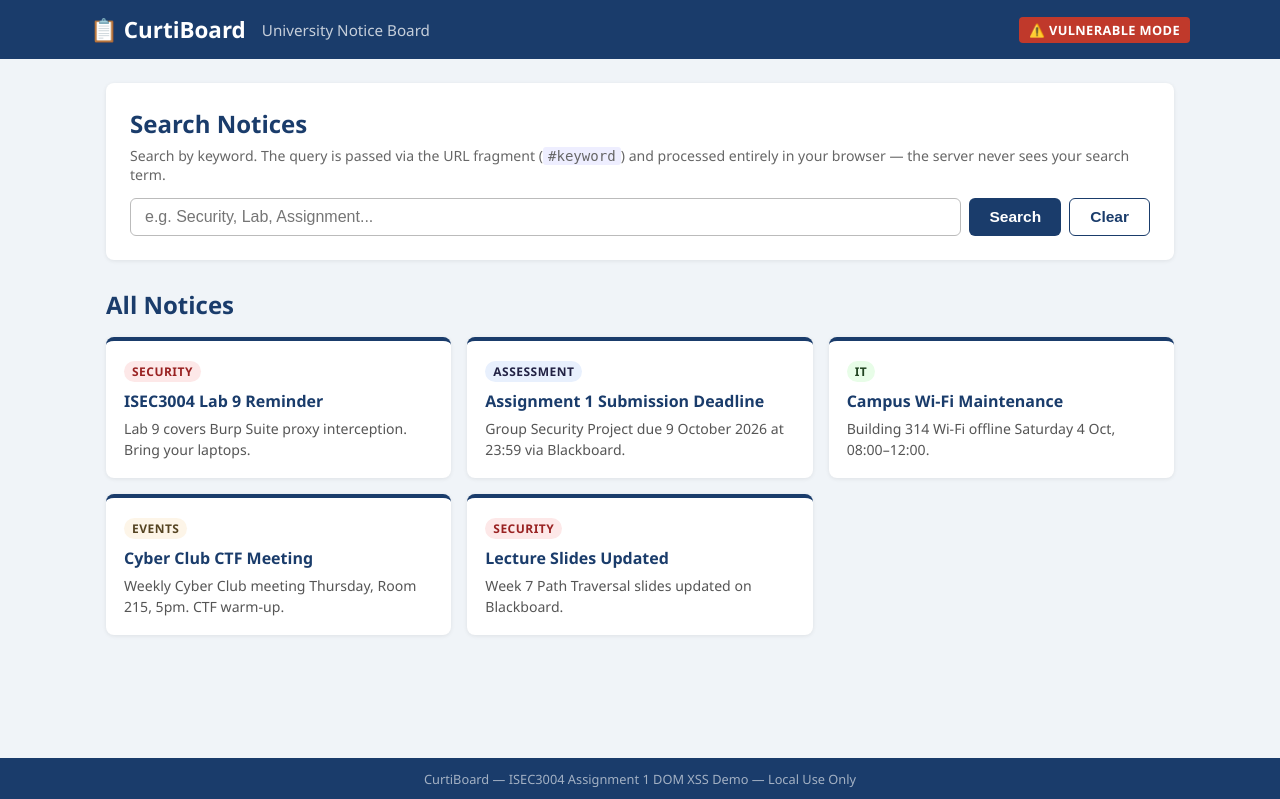
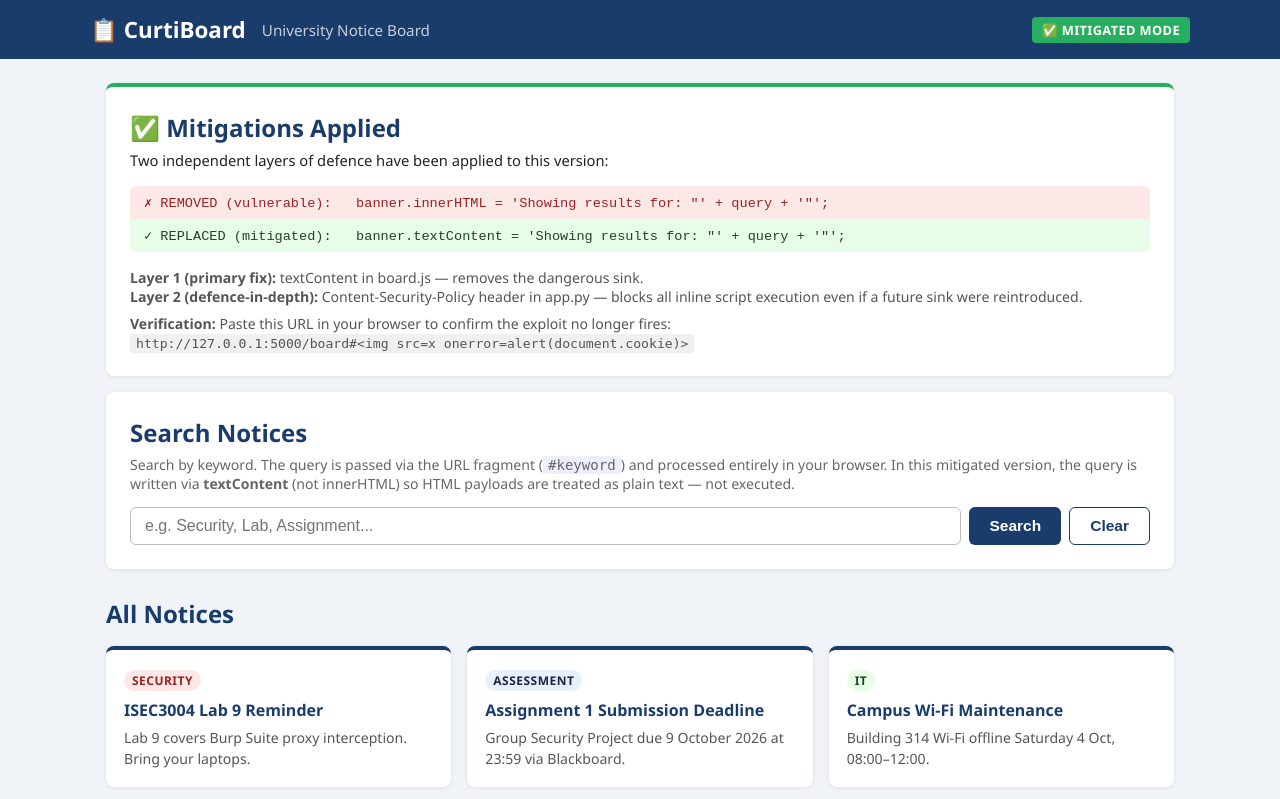
Before and after one commit to RuhanRandula/Group-8-ISEC3004-Assessment-1, a Flask app: page /board in a window 1280 px wide. Shown: the top 799 px of the page. Run offline with Flask 3, Linux system fonts and the light colour scheme.

Commit message:
Add DOM XSS exploit script and apply textContent + CSP mitigation (#30)
* Add 4-payload exploit script and apply DOM XSS mitigation (textContent + CSP header)

* Updated Naming convention

```diff
--- a/dom_xss_demo/app.py
+++ b/dom_xss_demo/app.py
@@ -1,36 +1,26 @@
-# FILE: dom_xss_demo/app.py
-# ISEC3004 Assignment 1 — Vulnerability 1: DOM-based Cross-Site Scripting
-# Member 1 — Vulnerable Application
-#
-# WHAT THIS FILE DOES:
-# Serves a university notice-board web application called CurtiBoard.
-# The app has a search feature that passes the user's query through the
-# URL fragment (location.hash). This fragment is then read by client-side
-# JavaScript in static/js/board.js and written into the page using innerHTML.
-#
-# WHY THIS IS DOM-BASED XSS (not reflected or stored):
-# The server NEVER reads, processes, or echoes back the search query.
-# Look at the /board route below — it calls render_template() with no
-# user-supplied arguments at all. The Flask access log will show only:
-#   GET /board HTTP/1.1
-# with zero trace of any payload, because browsers strip the URL fragment
-# before sending the HTTP request. The entire attack happens inside the
-# victim's browser — that client-side, server-invisible nature is the
-# defining characteristic of DOM-based XSS.
-#
-# VULNERABILITY LOCATION:
-#   Source : location.hash   in static/js/board.js
-#   Sink   : innerHTML       in static/js/board.js
-#   No server-side code is involved in the vulnerability at all.
+# ISEC3004 Assignment 1 - DOM XSS
+# Member 2 - Mitigated version
 
 from flask import Flask, render_template, make_response
 
 app = Flask(__name__)
 
-# NOTE: No Content-Security-Policy header is set in this vulnerable version.
-# The absence of CSP means the browser applies no restriction on script
-# execution, so any JavaScript injected via the innerHTML sink runs freely.
-# Member 2 will add the CSP header as a defence-in-depth mitigation.
+# Set to True for the fixed version.
+TOGGLE_MITIGATION = True
+
+
+@app.after_request
+def apply_security_headers(response):
+    # Add CSP as an extra layer of protection.
+    if TOGGLE_MITIGATION:
+        response.headers["Content-Security-Policy"] = (
+            "default-src 'self'; "
+            "script-src 'self'; "
+            "style-src 'self'; "
+            "object-src 'none'; "
+            "base-uri 'self'"
+        )
+    return response
 
 
 @app.route("/")
@@ -41,39 +31,24 @@ def index():
 
 @app.route("/board")
 def board():
-    """
-    VULNERABLE ROUTE — serves the notice board page.
-
-    SERVER-SIDE PROOF OF DOM-BASED XSS:
-    This route accepts no query parameters and reads no user input whatsoever.
-    render_template() is called with only a static template name. Whatever
-    the attacker puts after '#' in the URL is never received by this function.
-    It is confirmed by: run the app, open the Flask terminal, and paste the exploit
-    URL into the browser. The terminal will show:
-        127.0.0.1 - - [date] "GET /board HTTP/1.1" 200 -
-    The payload is completely absent from the server log.
-    """
+    # The XSS vulnerability is fixed in board.js.
     resp = make_response(render_template("board.html"))
 
-    # Demo cookies — deliberately set with httponly=False so they are
-    # readable by document.cookie in the browser. In a real application
-    # both of these would be set HttpOnly to prevent JavaScript access.
-    # Leaving them accessible here makes the XSS impact concrete: when
-    # Member 2 runs the exploit, document.cookie reveals these values,
-    # demonstrating that a real attacker could exfiltrate a live session token.
-    resp.set_cookie("session_id",  "curtiboard-sess-abc123", httponly=False)
-    resp.set_cookie("user_role",   "student",                httponly=False)
+    # Demo cookies used to demonstrate the XSS impact.
+    resp.set_cookie("session_id", "curtiboard-sess-abc123", httponly=False)
+    resp.set_cookie("user_role", "student", httponly=False)
 
     return resp
 
 
 @app.route("/notice/<int:notice_id>")
 def notice_detail(notice_id):
-    """Individual notice detail page — no user input processed here either."""
     notices = _notice_data()
     item = next((n for n in notices if n["id"] == notice_id), None)
+
     if not item:
         return "<h2>Notice not found</h2><a href='/board'>Back</a>", 404
+
     return render_template("notice.html", notice=item)
 
 
@@ -82,15 +57,19 @@ def _notice_data():
         {"id": 1, "title": "ISEC3004 Lab 9 Reminder",
          "category": "Security",
          "body": "Lab 9 covers Burp Suite proxy interception. Bring your laptops."},
+
         {"id": 2, "title": "Assignment 1 Submission Deadline",
          "category": "Assessment",
          "body": "Group Security Project due 9 October 2026 at 23:59 via Blackboard."},
+
         {"id": 3, "title": "Campus Wi-Fi Maintenance",
          "category": "IT",
-         "body": "Building 314 Wi-Fi offline Saturday 4 Oct, 08:00-12:00."},
+         "body": "Building 314 Wi-Fi offline Saturday 4 Oct, 08:00–12:00."},
+
         {"id": 4, "title": "Cyber Club CTF Meeting",
          "category": "Events",
-         "body": "Weekly Cyber Club meeting Thursday, Room 215, 5pm. CTF warm-up session."},
+         "body": "Weekly Cyber Club meeting Thursday, Room 215, 5pm. CTF warm-up."},
+
         {"id": 5, "title": "Lecture Slides Updated",
          "category": "Security",
          "body": "Week 7 Path Traversal slides updated on Blackboard."},
@@ -98,7 +77,8 @@ def _notice_data():
 
 
 if __name__ == "__main__":
-    print("\n  [VULNERABLE MODE] CurtiBoard starting.")
+    print("\n  [MITIGATED MODE] CurtiBoard starting.")
     print("  Visit: http://127.0.0.1:5000/board")
-    print("  No CSP header — innerHTML sink is fully exploitable.\n")
+    print("  CSP header active. innerHTML sink replaced with textContent.\n")
+
     app.run(host="127.0.0.1", port=5000, debug=True)
--- a/dom_xss_demo/static/css/style.css
+++ b/dom_xss_demo/static/css/style.css
@@ -42,10 +52,18 @@ body {
     border-radius: 4px;
     letter-spacing: 0.03em;
 }
-.mode-badge.vulnerable { background: #c0392b; color: #fff; }
-.mode-badge.mitigated  { background: #27ae60; color: #fff; }
 
-/* ── Layout ── */
+.mode-badge.vulnerable {
+    background: #c0392b;
+    color: #fff;
+}
+
+.mode-badge.mitigated {
+    background: #27ae60;
+    color: #fff;
+}
+
+/* Layout */
 .container {
     max-width: 1100px;
     margin: 0 auto;
@@ -197,10 +301,20 @@ body {
     font-family: 'Courier New', monospace;
     font-size: 0.85rem;
 }
-.diff-removed { background: #fde8e8; color: #922; padding: 8px 14px; }
-.diff-added   { background: #e8fde8; color: #242; padding: 8px 14px; }
 
-/* ── Footer ── */
+.diff-removed {
+    background: #fde8e8;
+    color: #922;
+    padding: 8px 14px;
+}
+
+.diff-added {
+    background: #e8fde8;
+    color: #242;
+    padding: 8px 14px;
+}
+
+/* Footer */
 .site-footer {
     background: #1a3c6b;
     color: rgba(255,255,255,0.6);
@@ -209,9 +323,35 @@ body {
     font-size: 0.8rem;
 }
 
-/* ── Utility ── */
-/* .hidden replaces inline style="display:none" throughout board.html.    */
-/* Inline styles are blocked by style-src 'self' CSP in the same way     */
-/* that inline <script> blocks are blocked by script-src 'self'.          */
-/* Using a CSS class keeps the page functional under strict CSP.          */
-.hidden { display: none; }
+/* Utility */
+.hidden {
+    display: none;
+}
+
+/* Mitigation panel */
+.mitigation-panel {
+    border-top: 4px solid #27ae60;
+    margin-bottom: 16px;
+}
+
+.mitigation-heading {
+    color: #27ae60;
+}
+
+.mitigation-intro {
+    margin-bottom: 10px;
+    font-size: 0.92rem;
+}
+
+.mitigation-note {
+    font-size: 0.88rem;
+    color: #555;
+    margin-top: 8px;
+}
+
+.verify-url {
+    font-size: 0.82rem;
+    background: #f0f0f0;
+    padding: 2px 6px;
+    border-radius: 3px;
+}
--- a/dom_xss_demo/static/js/board.js
+++ b/dom_xss_demo/static/js/board.js
@@ -1,95 +1,50 @@
 // FILE: dom_xss_demo/static/js/board.js
 // ISEC3004 Assignment 1 — Vulnerability 1: DOM-based XSS
-// Member 1 — VULNERABLE VERSION
-//
+// Member 2 — MITIGATED VERSION
 
-// *VULNERABILITY SUMMARY*
-//Reference:MITRE Corporation. (2024). CWE-79: Improper Neutralization of Input During Web Page Generation ('Cross-site Scripting'). //Common Weakness Enumeration. https://cwe.mitre.org/data/definitions/79.html
+// The vulnerable version used innerHTML to display the search query
+// This version uses textContent so the query is treated as plain text
 
-// CWE-79: Improper Neutralisation of Input During Web Page Generation
-//
-// SOURCE: location.hash
-//   The URL fragment (everything after '#') is a DOM source.
-//   The browser reads it directly from the address bar and
-//   NEVER includes it in the HTTP request sent to the server.
-//   This means no server-side log, firewall, or WAF will ever
-//   see the attacker's payload — it exists only in the browser.
-//
-// SINK: innerHTML
-//   The query string read from location.hash is passed directly
-//   into element.innerHTML with no sanitisation, encoding, or
-//   validation of any kind. innerHTML instructs the browser's
-//   HTML parser to interpret the string as raw markup. Any HTML
-//   tags, event handlers, or script elements in the string are
-//   parsed and executed as if they were part of the original page.
-//
-// ATTACK FLOW:
-//   1. Attacker crafts a URL containing a malicious payload in
-//      the fragment, e.g.:
-//      http://127.0.0.1:5000/board#<img src=x onerror=alert(document.cookie)>
-//   2. Victim clicks the link — browser loads /board normally from server.
-//   3. The server responds with the clean, unmodified board.html.
-//      Flask log shows only: GET /board HTTP/1.1 — no trace of payload.
-//   4. board.js runs, reads location.hash, decodes the payload.
-//   5. The payload is written into #search-banner via innerHTML.
-//   6. The browser's HTML parser creates an <img> element from
-//      the attacker's markup and attempts to load src="x".
-//   7. The image fails to load (invalid src), triggering onerror.
-//   8. The onerror handler is attacker JavaScript — it now runs
-//      with full access to the page's DOM, cookies, and session.
-//
-// NOTE ON EVENT LISTENERS:
-//   All event listeners are attached below via addEventListener()
-//   rather than inline onclick=/onsubmit= attributes in board.html.
-//   This is required for CSP compliance (script-src 'self' blocks
-//   inline event handlers the same way it blocks inline <script>).
-//   Member 1 follows this pattern even in the vulnerable version so
-//   Member 2's mitigation (adding CSP) does not break the search form.
+// Vulnerable:
+// banner.innerHTML = 'Showing results for: "<strong>' + query + '</strong>"';
 
+// Fixed:
+// banner.textContent = 'Showing results for: "' + query + '"';
+// textContent prevents HTML entered through the URL hash from being
+// interpreted and executed by the browser
+// A CSP is also added in app.py as an additional security layer
 
 document.addEventListener("DOMContentLoaded", function () {
 
-    // ── Attach form event listeners via addEventListener (not inline) ─────
+    // Add event listeners instead of using inline HTML event handlers.
     var form     = document.getElementById("searchForm");
     var clearBtn = document.getElementById("clearBtn");
 
-    if (form)     form.addEventListener("submit",  doSearch);
+    if (form)     form.addEventListener("submit", doSearch);
     if (clearBtn) clearBtn.addEventListener("click", clearSearch);
 
-    //  Step 1: Read from the SOURCE (location.hash)
-    // location.hash returns the raw fragment including the '#' character.
-    // substring(1) strips that leading '#'.
-    // decodeURIComponent handles URL-encoded payloads such as
-    //   %3Cimg%20src%3Dx%20onerror%3Dalert(1)%3E
-    // decoding them back into the raw HTML that innerHTML will parse.
+    // Read the search query from the URL hash.
     var raw   = location.hash.substring(1);
     var query = decodeURIComponent(raw);
 
-    // Pre-fill the search box from the current hash on page load
+    // Put the current query into the search box.
     var input = document.getElementById("searchInput");
     if (input && query) input.value = query;
 
-    //  Step 2: Filter notice cards by the search query
-    // Safe — only manipulates CSS visibility, never writes query to the DOM.
+    // Filter the notice cards using the search query.
     if (query) {
         filterNotices(query);
     }
 
-    // Step 3: Display "results for" banner — THE VULNERABLE SINK
+    // Display the search query safely.
     var banner = document.getElementById("search-banner");
     if (banner && query) {
 
-
-        // VULNERABLE LINE (CWE-79):
-        // query comes directly from location.hash — fully attacker-controlled.
-        // innerHTML parses its argument as HTML markup.
-        // Result: any HTML/JS in query is executed by the browser.
-        // Member 2 fixes this by replacing innerHTML with textContent.
-
-        banner.innerHTML = 'Showing results for: "<strong>' + query + '</strong>"';
+        // Use textContent instead of innerHTML so user input
+        // is displayed as text and not interpreted as HTML.
+        banner.textContent = 'Showing results for: "' + query + '"';
     }
 
-    // Re-run when the user navigates to a new hash (back/forward button)
     window.addEventListener("hashchange", function () {
         location.reload();
     });
@@ -98,10 +53,7 @@ document.addEventListener("DOMContentLoaded", function () {
 
 
 function filterNotices(query) {
-    // Compares the search term against each card's data-title and
-    // data-category attributes to show/hide matching notices.
-    // Safe: uses only textContent reads and style/class manipulation —
-    // the query value is never written into innerHTML anywhere here.
+    // Filter the notice cards based on the search query.
     var cards     = document.querySelectorAll(".notice-card");
     var noResults = document.getElementById("no-results");
     var q         = query.toLowerCase();
@@ -110,6 +62,7 @@ function filterNotices(query) {
     cards.forEach(function (card) {
         var title = (card.dataset.title    || "").toLowerCase();
         var cat   = (card.dataset.category || "").toLowerCase();
+
         if (title.indexOf(q) !== -1 || cat.indexOf(q) !== -1) {
             card.style.display = "";
             matched++;
@@ -119,7 +72,6 @@ function filterNotices(query) {
     });
 
     if (noResults) {
-        // Toggle the hidden class rather than setting inline style
         if (matched === 0 && query) {
             noResults.classList.remove("hidden");
         } else {
@@ -130,10 +82,10 @@ function filterNotices(query) {
 
 
 function doSearch(e) {
-    // Called by the form's submit event listener (attached above via
-    // addEventListener — NOT via an inline onsubmit= attribute).
     e.preventDefault();
+
     var q = document.getElementById("searchInput").value.trim();
+
     if (q) {
         location.hash = encodeURIComponent(q);
         location.reload();
@@ -142,7 +94,6 @@ function doSearch(e) {
 
 
 function clearSearch() {
-    // Called by the Clear button's click event listener (addEventListener).
     document.getElementById("searchInput").value = "";
     history.replaceState(null, "", location.pathname);
     location.reload();
--- a/dom_xss_demo/templates/board.html
+++ b/dom_xss_demo/templates/board.html
@@ -1,23 +1,24 @@
-<!-- FILE: dom_xss_demo/templates/board.html                              -->
-<!-- CurtiBoard — University Notice Board                                  -->
-<!-- ISEC3004 Assignment 1 — Member 1 — VULNERABLE VERSION                -->
-<!--                                                                       -->
-<!-- DOM XSS SOURCE: The search form sets location.hash in the browser.   -->
-<!-- DOM XSS SINK:   board.js reads that hash and writes it via innerHTML. -->
-<!-- The server never sees or processes the search term at all.            -->
-<!--                                                                       -->
-<!-- NOTE ON EVENT HANDLERS:                                               -->
-<!-- No inline onclick= or onsubmit= attributes are used in this file.    -->
-<!-- All event listeners are attached in board.js via addEventListener()  -->
-<!-- so this page works correctly under a Content-Security-Policy that    -->
-<!-- blocks inline event handlers (script-src 'self' blocks onclick= etc) -->
-<!-- This is best practice regardless of whether CSP is active.           -->
+<!-- FILE: dom_xss_demo/templates/board.html -->
+<!-- CurtiBoard — University Notice Board -->
+<!-- ISEC3004 Assignment 1 — Member 2 — MITIGATED VERSION -->
+
+<!-- Changes made for the mitigated version:
+     - Changed the mode badge to MITIGATED
+     - Added the mitigation information section
+     - Moved inline styles to style.css
+     - Kept event handlers in board.js
+     - The XSS fix is in board.js using textContent
+-->
+
+<!-- The page uses external CSS and JavaScript so it works with the CSP
+     settings added in app.py. -->
+
 <!DOCTYPE html>
 <html lang="en">
 <head>
     <meta charset="UTF-8">
     <meta name="viewport" content="width=device-width, initial-scale=1.0">
-    <title>CurtiBoard — University Notice Board</title>
+    <title>CurtiBoard — University Notice Board (Mitigated)</title>
     <link rel="stylesheet" href="{{ url_for('static', filename='css/style.css') }}">
 </head>
 <body>
@@ -26,26 +27,53 @@
     <div class="header-inner">
         <span class="brand">📋 CurtiBoard</span>
         <span class="tagline">University Notice Board</span>
-        <span class="mode-badge vulnerable">⚠️ VULNERABLE MODE</span>
+        <span class="mode-badge mitigated">✅ MITIGATED MODE</span>
     </div>
 </header>
 
 <main class="container">
 
-    <!-- ── Search section ──────────────────────────────────────────────── -->
+    <!-- Mitigation summary -->
+    <!-- Styling for this section is handled in style.css. -->
+    <section class="search-section mitigation-panel">
+        <h2 class="mitigation-heading">✅ Mitigations Applied</h2>
+        <p class="mitigation-intro">
+            Two independent layers of defence have been applied to this version:
+        </p>
+        <div class="diff-box">
+            <div class="diff-removed">
+                ✗ REMOVED (vulnerable):&nbsp;&nbsp;
+                banner.innerHTML = 'Showing results for: "' + query + '"';
+            </div>
+            <div class="diff-added">
+                ✓ REPLACED (mitigated):&nbsp;&nbsp;
+                banner.textContent = 'Showing results for: "' + query + '"';
+            </div>
+        </div>
+        <p class="mitigation-note">
+            <strong>Layer 1 (primary fix):</strong> textContent in board.js — removes the dangerous sink.<br>
+            <strong>Layer 2 (defence-in-depth):</strong> Content-Security-Policy header in app.py —
+            blocks all inline script execution even if a future sink were reintroduced.
+        </p>
+        <p class="mitigation-note">
+            <strong>Verification:</strong> Paste this URL in your browser to confirm the exploit no longer fires:<br>
+            <code class="verify-url">
+                http://127.0.0.1:5000/board#&lt;img src=x onerror=alert(document.cookie)&gt;
+            </code>
+        </p>
+    </section>
+
+    <!-- Search section -->
     <section class="search-section">
         <h2>Search Notices</h2>
         <p class="hint">
             Search by keyword. The query is passed via the URL fragment
-            (<code>#keyword</code>) and processed entirely in your browser —
-            the server never sees your search term.
+            (<code>#keyword</code>) and processed entirely in your browser.
+            In this mitigated version, the query is written via
+            <strong>textContent</strong> (not innerHTML) so HTML payloads
+            are treated as plain text — not executed.
         </p>
 
-        <!--
-            id="searchForm" and id="clearBtn" are referenced by board.js,
-            which attaches event listeners via addEventListener() rather
-            than inline onclick=/onsubmit= attributes.
-        -->
         <form class="search-form" id="searchForm">
             <input
                 type="text"
@@ -57,20 +85,11 @@
             <button type="button" class="btn btn-outline" id="clearBtn">Clear</button>
         </form>
 
-        <!--
-            DOM XSS SINK TARGET
-            id="search-banner" is the element that board.js writes into.
-
-            VULNERABLE:  board.js calls  banner.innerHTML = "..." + query + "..."
-                         Any HTML/JS in query is parsed and executed by the browser.
-
-            MITIGATED:   Member 2 replaces innerHTML with textContent,
-                         which treats query as plain text — tags are never parsed.
-        -->
+        <!-- The search result is displayed here by board.js using textContent. -->
         <div id="search-banner" class="search-banner"></div>
     </section>
 
-    <!-- ── Notice board grid ───────────────────────────────────────────── -->
+    <!-- Notice board -->
     <section class="notices-section">
         <h2>All Notices</h2>
         <div class="notice-grid">
@@ -116,11 +135,6 @@
             </article>
 
         </div>
-        <!--
-            hidden class (display:none in style.css) rather than
-            inline style="display:none" — inline styles are blocked by
-            style-src 'self' CSP just like inline scripts are.
-        -->
         <p id="no-results" class="no-results hidden">
             No notices matched your search.
         </p>
@@ -132,11 +146,6 @@
     CurtiBoard — ISEC3004 Assignment 1 DOM XSS Demo — Local Use Only
 </footer>
 
-<!--
-    board.js loaded at the bottom so the DOM is fully built before
-    the script runs. It attaches all event listeners and contains
-    the vulnerable innerHTML sink — see the file for full documentation.
--->
 <script src="{{ url_for('static', filename='js/board.js') }}"></script>
 
 </body>
--- a/dom_xss_demo/templates/notice.html
+++ b/dom_xss_demo/templates/notice.html
@@ -1,6 +1,6 @@
 <!-- FILE: dom_xss_demo/templates/notice.html -->
 <!-- CurtiBoard — Individual Notice Detail Page                            -->
-<!-- ISEC3004 Assignment 1 — Member 1 — VULNERABLE VERSION                -->
+<!-- ISEC3004 Assignment 1 — Member 2 — MITIGATED VERSION                 -->
 <!DOCTYPE html>
 <html lang="en">
 <head>
@@ -15,7 +15,7 @@
     <div class="header-inner">
         <a href="/board" class="brand">📋 CurtiBoard</a>
         <span class="tagline">University Notice Board</span>
-        <span class="mode-badge vulnerable">⚠️ VULNERABLE MODE</span>
+        <span class="mode-badge mitigated">✅ MITIGATED MODE</span>
     </div>
 </header>
 
```
Also changed, not shown: other parts of dom_xss_demo/static/css/style.css (+131 -35 lines), dom_xss_demo/exploit/dom_xss_exploit.py (added, +145 -0 lines).
